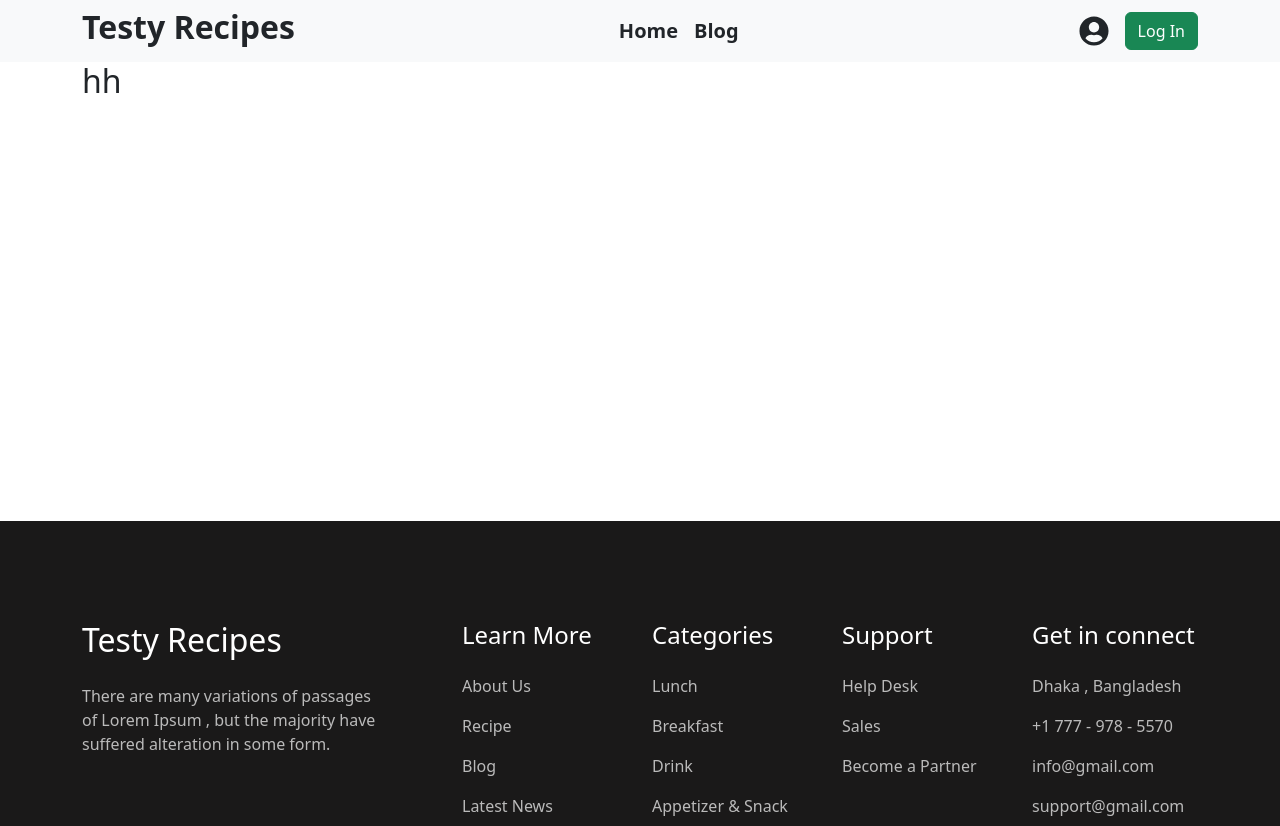
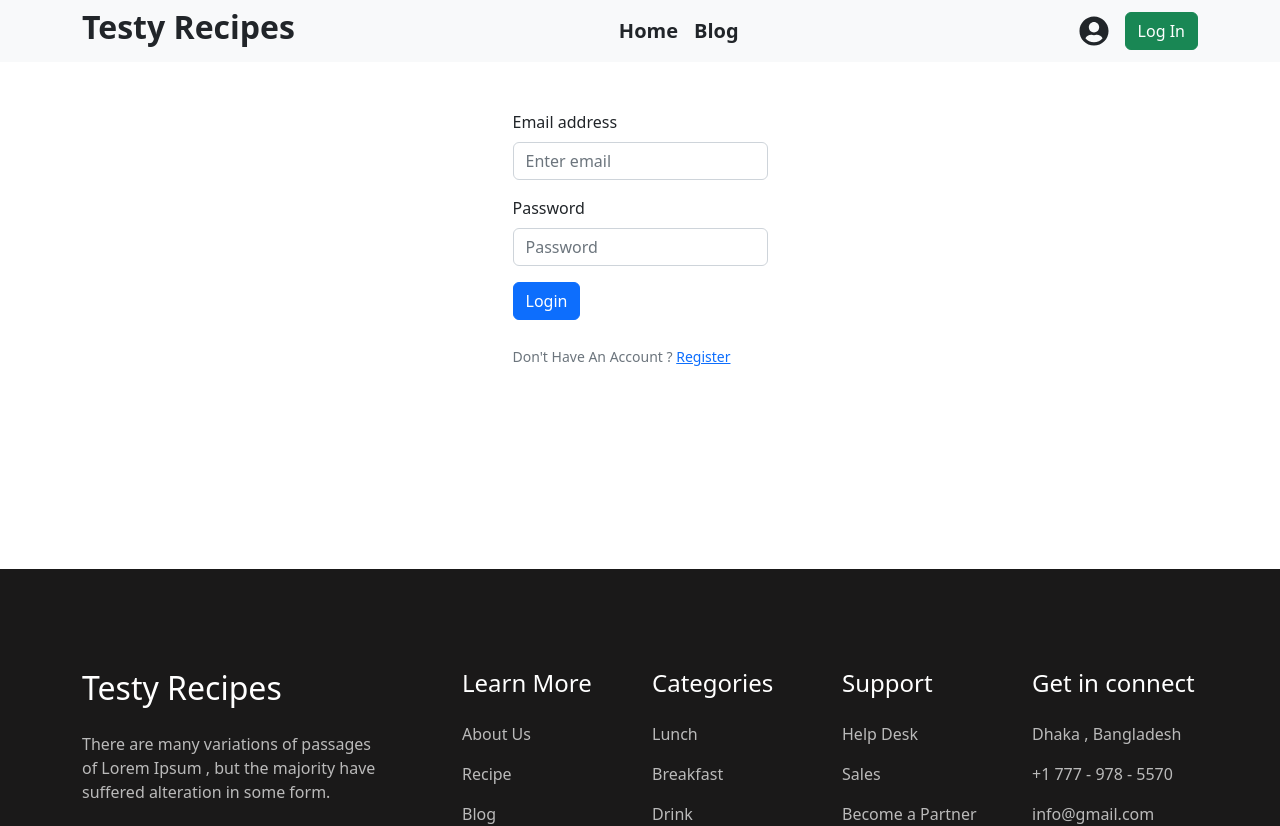
Before and after one commit to salimakhond/Testy_Recipes, a React (Vite) app: page /login in a window 1280 px wide. Shown: the top 826 px of the page. Built offline with nearby package versions, Linux system fonts and the light colour scheme; no server answers.

Commit message:
register page added

```diff
--- a/src/pages/Login/Login.jsx
+++ b/src/pages/Login/Login.jsx
@@ -1,10 +1,68 @@
+import React, { useContext, useState } from 'react';
+import { Container } from 'react-bootstrap';
+import Button from 'react-bootstrap/Button';
+import Form from 'react-bootstrap/Form';
+import { Link, useLocation, useNavigate } from 'react-router-dom';
+import { AuthContext } from '../provider/AuthProvider';
 
 const Login = () => {
+    // const navigate = useNavigate();
+    // const location = useLocation();
+    // console.log(location)
+    // const from = location.state?.from?.pathname || '/category/0'
 
+    const { signIn } = useContext(AuthContext);
+
+    const [success, setSuccess] = useState('');
+
+    const handleSignIn = event => {
+        event.preventDefault();
+        const form = event.target;
+        const email = form.email.value;
+        const password = form.password.value;
+        console.log(email, password)
+        setSuccess('')
+        signIn(email, password)
+            .then(result => {
+                const signInUser = result.user;
+                console.log(signInUser)
+                setSuccess('Login a User Successfully')
+                form.reset();
+                // navigate(from, { replace: true })
+            })
+            .catch(error => {
+                console.log(error)
+            })
+    }
 
 
     return (
-       <h2>hh</h2>
+        <Container className='w-25 my-5 mx-auto'>
+            <Form onSubmit={handleSignIn}>
+                <Form.Group className="mb-3" controlId="formBasicEmail">
+                    <Form.Label>Email address</Form.Label>
+                    <Form.Control type="email" name='email' placeholder="Enter email" required />
+
+                </Form.Group>
+
+                <Form.Group className="mb-3" controlId="formBasicPassword">
+                    <Form.Label>Password</Form.Label>
+                    <Form.Control type="password" name='password' placeholder="Password" required />
+                </Form.Group>
+                <Button variant="primary" type="submit">
+                    Login
+                </Button>
+                <br></br>
+                <br />
+                <Form.Text className="text-muted">
+                    Don't Have An Account ?  <Link to={'/register'}>Register</Link>
+                </Form.Text>
+                <br />
+                <Form.Text className="text-success">
+                    {success}
+                </Form.Text>
+            </Form>
+        </Container>
     );
 };
 
```
